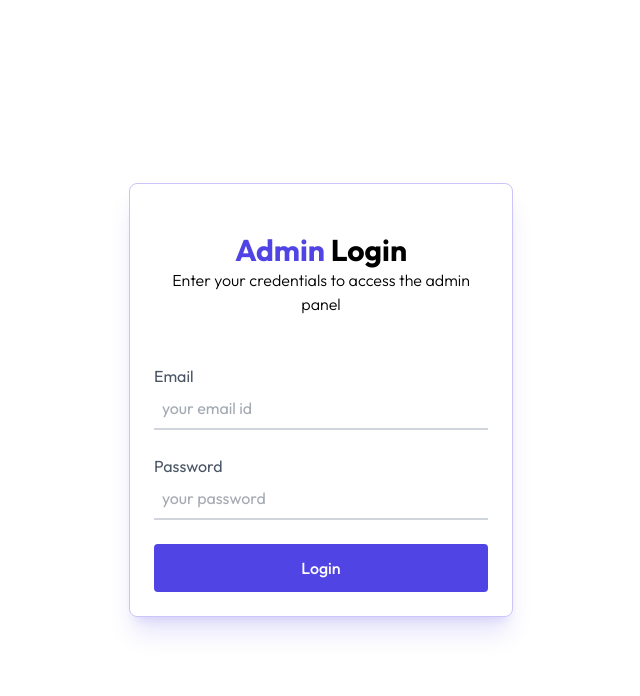
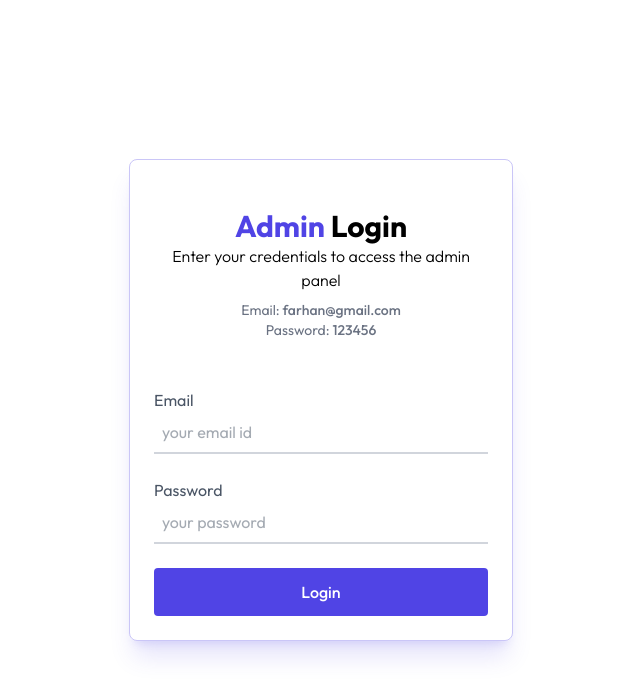
Before and after one commit to faroutnerd/QuickBlog, a React (Vite) app in the folder client/: page /admin in a window 1280 px wide. Shown: the top 696 px of the page, without its empty margins (319-959 px from the left). Built offline with nearby package versions, Linux system fonts and the light colour scheme; no server answers.

Commit message:
added email and password

```diff
--- a/client/src/components/admin/Login.jsx
+++ b/client/src/components/admin/Login.jsx
@@ -33,6 +33,12 @@ const Login = () => {
                 <div className="w-full py-6 text-center">
                     <h1 className='text-3xl font-bold'><span className='text-primary'>Admin</span> Login</h1>
                     <p className='font-light'>Enter your credentials to access the admin panel</p>
+                    <p className='mt-2 text-sm text-gray-500'>
+                        Email: <span className="font-medium">farhan@gmail.com</span>
+                    </p>
+                    <p className='text-sm text-gray-500'>
+                        Password: <span className="font-medium">123456</span>
+                    </p>
                 </div>
 
                 <form onSubmit={handleSubmit} className='mt-6 w-full max-w-md text-gray-600'>
```
